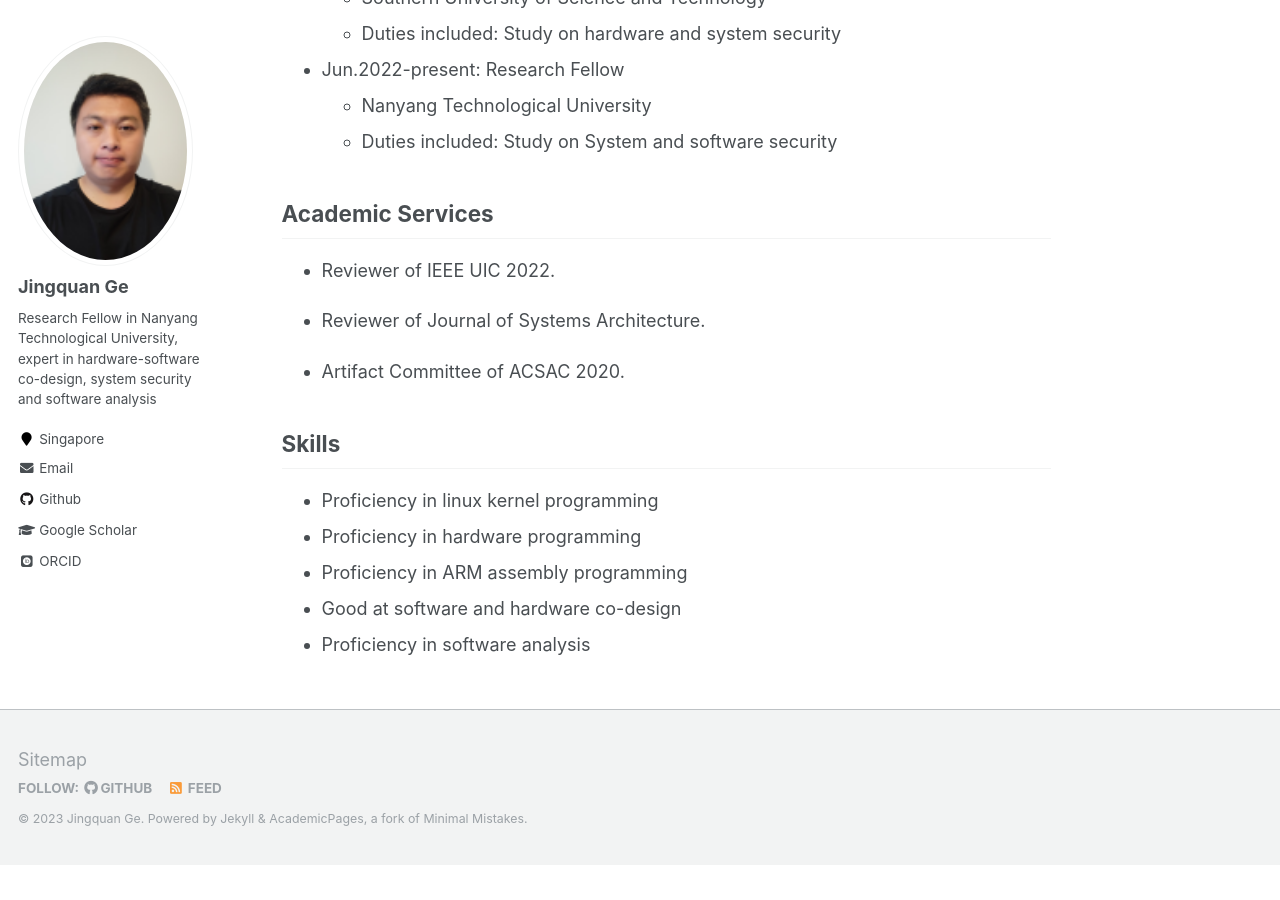
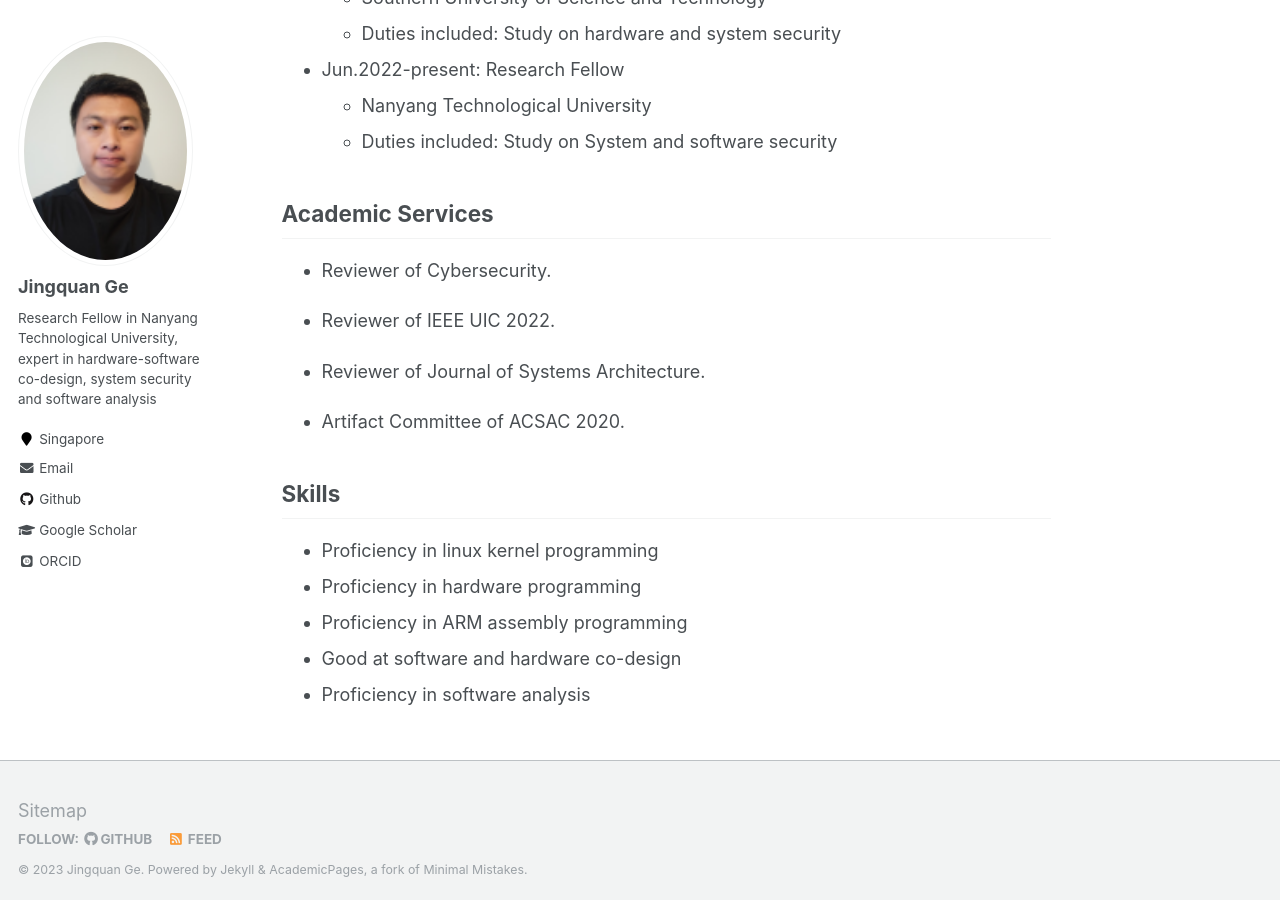
Before and after one commit to gejingquan/gejingquan.github.io, a Jekyll site: the page built from _pages/about.md, in a window 1280 px wide and 900 px high, scrolled down 984 px. Built offline with Jekyll 4.4.1, drawn with Linux system fonts in a browser that asks for light colours; some web fonts are replaced; before the commit the page ends 1849 px from its top, so only the background shows below that.

Commit message:
Update about.md

```diff
--- a/_pages/about.md
+++ b/_pages/about.md
@@ -39,6 +39,8 @@ Email: jingquan.ge@ntu.edu.sg
 
 ## Academic Services
 
+* Reviewer of Cybersecurity.
+
 * Reviewer of IEEE UIC 2022.
 
 * Reviewer of Journal of Systems Architecture.
```
